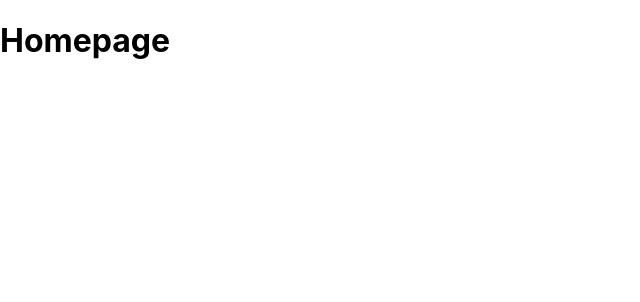
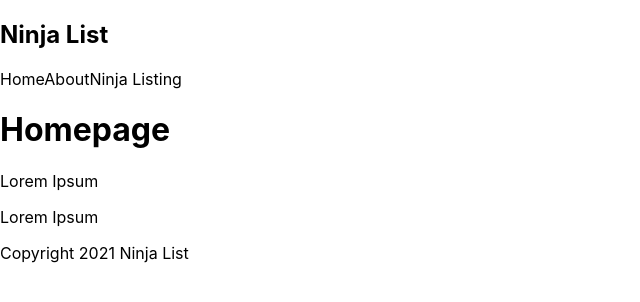
Before and after one commit to SBolsec/Next.js-Tutorial, a Next.js app in the folder ninjalist/: page / in a window 1280 px wide. Shown: the top 302 px of the page, without its empty margins (0-640 px from the left). Built offline with nearby package versions, Linux system fonts and the light colour scheme.

Commit message:
adding other components

```diff
--- /dev/null
+++ b/ninjalist/components/Footer.js
@@ -0,0 +1,9 @@
+const Footer = () => {
+    return (
+        <div>
+            Copyright 2021 Ninja List
+        </div>
+    );
+}
+
+export default Footer;
--- /dev/null
+++ b/ninjalist/components/Navbar.js
@@ -0,0 +1,14 @@
+const Navbar = () => {
+    return (
+        <nav>
+            <div className="logo">
+                <h1>Ninja List</h1>
+            </div>
+            <a>Home</a>
+            <a>About</a>
+            <a>Ninja Listing</a>
+        </nav>
+    );
+}
+
+export default Navbar;
--- a/ninjalist/pages/index.js
+++ b/ninjalist/pages/index.js
@@ -1,10 +1,14 @@
-import Head from 'next/head'
-import styles from '../styles/Home.module.css'
+import Navbar from '../components/Navbar'
+import Footer from '../components/Footer'
 
 export default function Home() {
   return (
     <div>
+      <Navbar />
       <h1>Homepage</h1>
+      <p>Lorem Ipsum</p>
+      <p>Lorem Ipsum</p>
+      <Footer />
     </div>
   )
 }
```
